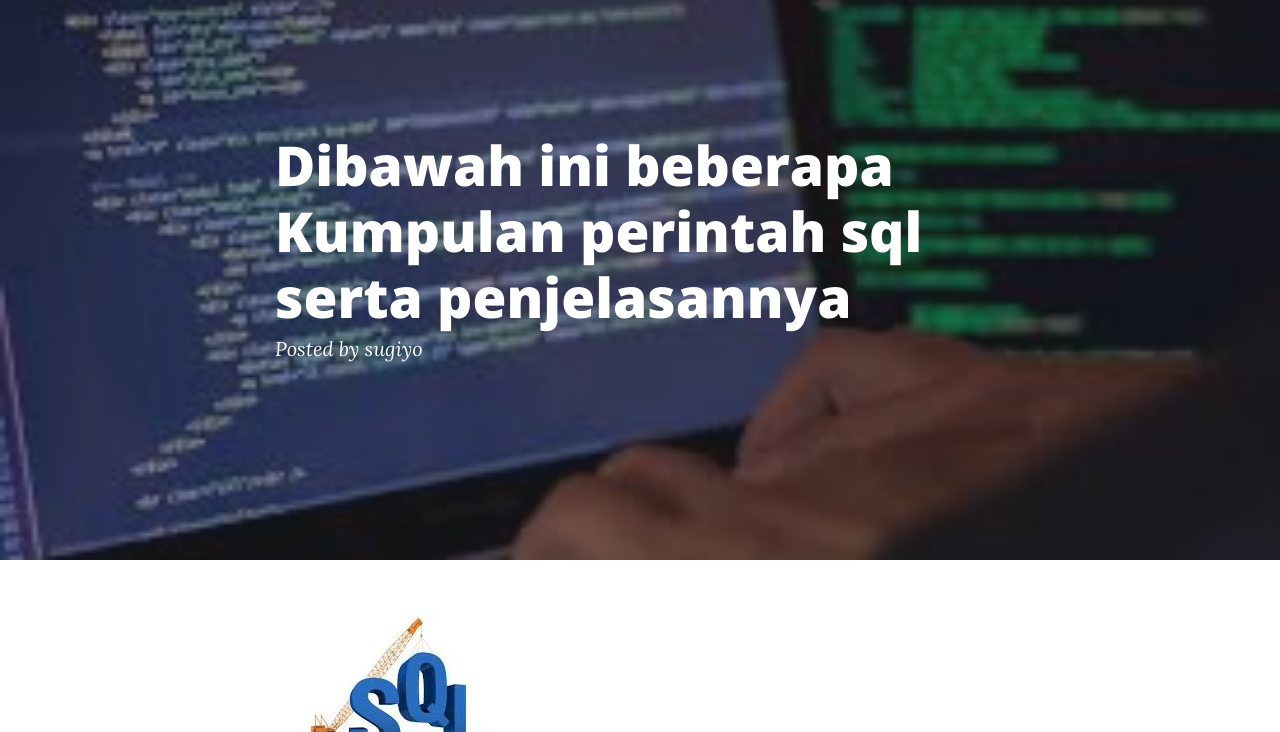
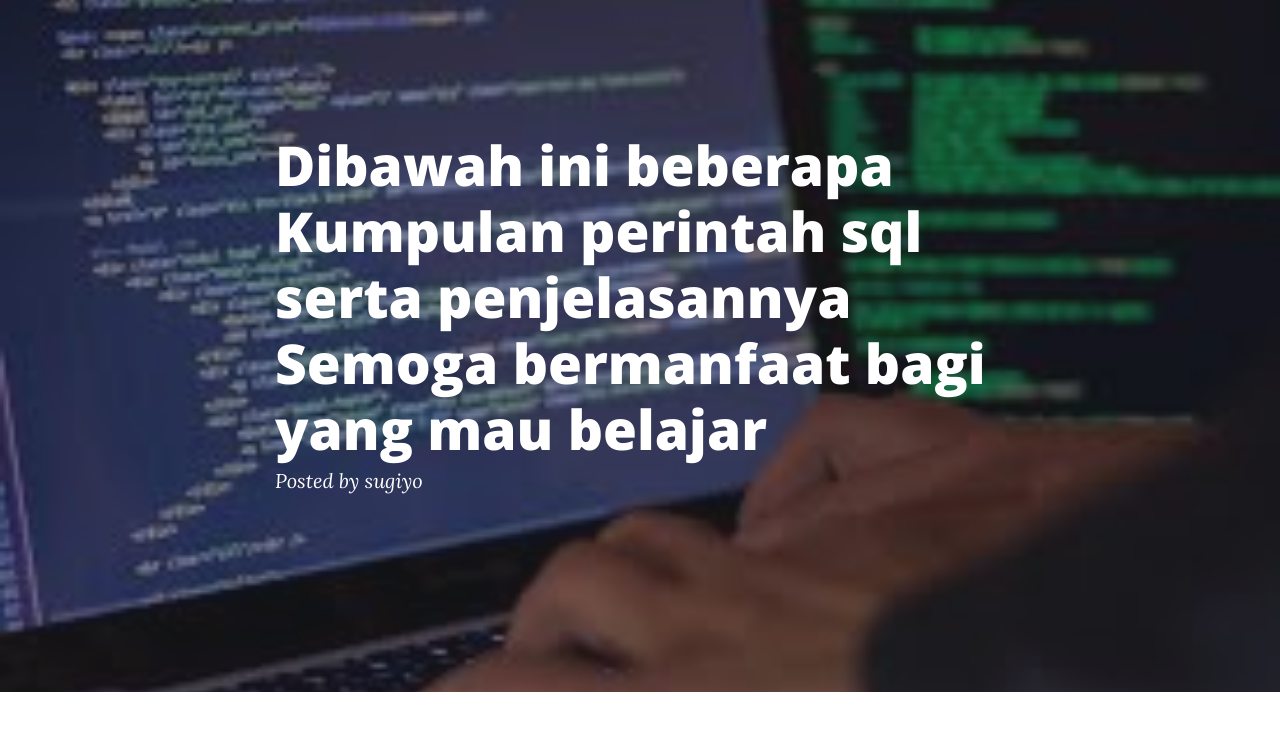
Before and after one commit to L200170002/L200170002.github.io, a website: page database/sql.html in a window 1280 px wide. Shown: the part 68-800 px from the top of the page. Drawn offline with nearby package versions, Linux system fonts and the light colour scheme.

Commit message:
Update sql.html

```diff
--- a/database/sql.html
+++ b/database/sql.html
@@ -8,8 +8,7 @@
   <meta name="description" content="">
   <meta name="author" content="">
 
-  <title>DISINI TERDAPAT BEBERAPA KUMPULAN PERINTAH DALAM SQL SERTA PENJELASANNYA </br>
-  Silahkan dibaca jika konten kurang lengkap mohon maaf</title>
+  <title>KUMPULAN PERINTAH SQL SERTA PENJELASANNYA <</title>
 
   <!-- Bootstrap core CSS -->
   <link href="vendor/bootstrap/css/bootstrap.min.css" rel="stylesheet">
@@ -54,7 +53,7 @@
       <div class="row">
         <div class="col-lg-8 col-md-10 mx-auto">
           <div class="post-heading">
-            <h1>Dibawah ini beberapa Kumpulan perintah sql serta penjelasannya</h1>
+            <h1>Dibawah ini beberapa Kumpulan perintah sql serta penjelasannya</br>Semoga bermanfaat bagi yang mau belajar</h1>
             <span class="meta">Posted by sugiyo</span>
           </div>
         </div>
```
